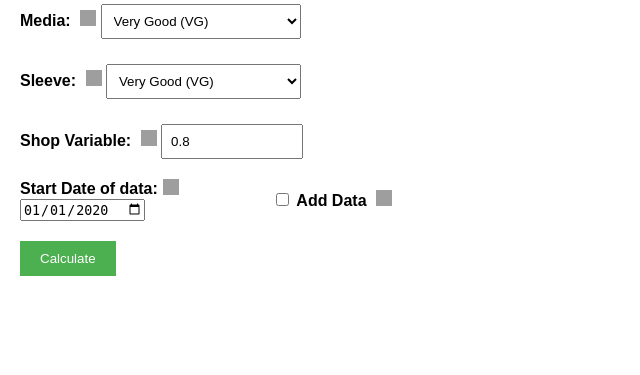
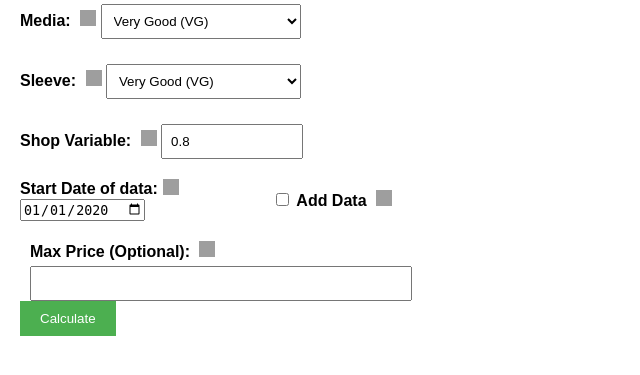
Before and after one commit to stigoftdump/vinylprice2, a Flask app: page / in a window 1280 px wide. Shown: the part 99-474 px from the top of the page, without its empty margins (0-640 px from the left). Run offline with Flask 3, Linux system fonts and the light colour scheme; grey boxes are pictures that could not be loaded.

Commit message:
Amended to there's a max price filter

```diff
--- a/app.py
+++ b/app.py
@@ -25,6 +25,7 @@ def index():
     calculated_price = None
     adjusted_price = None
     actual_price = None
+    max_price = None
 
     # Load shop_var from saved file or use default 0.8
     shop_var = read_save_value()
@@ -43,13 +44,16 @@ def index():
         add_data = request.form.get("add_data", "off")  # Use .get() to avoid KeyError
         add_data_flag = True if add_data == "on" else False  # Convert to a boolean
 
+        # gets the max price
+        max_price = request.form.get("max_price","").strip()
+
         # Use the full path to the Python interpreter in your virtual environment
         project_path = '/home/stigoftdump/PycharmProjects/PythonProject/vinylprice/'
         python_path = project_path + '.venv/bin/python'  # Correct path
         code_path = project_path + 'vin.py'
 
         # Run the Python script with the input
-        result = subprocess.run([python_path, code_path, str(quality), str(shop_var), start_date, str(add_data_flag)], capture_output=True, text=True)
+        result = subprocess.run([python_path, code_path, str(quality), str(shop_var), start_date, str(add_data_flag), str(max_price)], capture_output=True, text=True)
 
         # Capture and debug the output
         output = result.stdout.strip()
@@ -81,7 +85,8 @@ def index():
                                media=media,
                                sleeve=sleeve,
                                chart_url="static/images/chart.png",
-                               shop_var=shop_var)
+                               shop_var=shop_var,
+                               max_price = max_price)
 
     # this is loaded on first run (GET) rather than POST
     return render_template("index.html",
--- a/templates/index.html
+++ b/templates/index.html
@@ -178,6 +178,14 @@
                     </div>
                 </div>
 
+                <div style="margin-left: 10px;">
+                    <label for="max_price">Max Price (Optional):</label>
+                    <div class="tooltip-container" style="margin-left: 5px; cursor: pointer;">
+                        <img src="/static/images/info.svg" alt="Info" style="width: 16px; height: 16px;">
+                        <div class="tooltip-text">Adds in a maximum price allowed, useful for getting rid of outliers.</div>
+                    </div>
+                    <input type="number" id="max_price" name="max_price" value="{{ max_price }}">
+                </div>
 
                 <!-- Submit Button -->
                 <button type="submit">Calculate</button>
```
Also changed, not shown: vin.py (+15 -8 lines).
